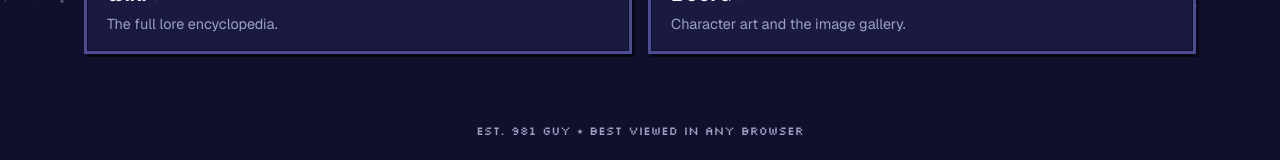
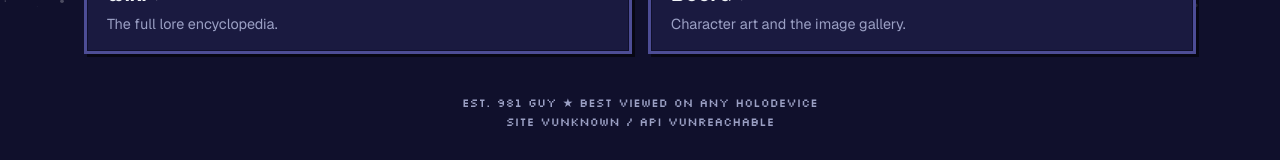
Before and after one commit to retribyte/ff-site, a Next.js app: page / in a window 1280 px wide. Shown: the part 792-952 px from the top of the page. Built offline with nearby package versions, Linux system fonts and the light colour scheme; no server answers.

Commit message:
Way better styling for footer

```diff
--- a/src/app/page.module.scss
+++ b/src/app/page.module.scss
@@ -1,7 +1,7 @@
 .main {
     max-width: var(--content-width);
     margin: 0 auto;
-    padding: 3rem 1.25rem 2rem;
+    padding: 3rem 1.25rem 0;
     min-height: calc(100vh - var(--navbar-height));
     display: flex;
     flex-direction: column;
--- a/src/app/page.tsx
+++ b/src/app/page.tsx
@@ -109,10 +109,6 @@ export default async function Home() {
                     </a>
                 ))}
             </section>
-
-            <footer className={styles.footer}>
-                <span className='pixel-label'>est. 981 GUY ⭑ best viewed in any browser</span>
-            </footer>
         </main>
     );
 }
--- a/src/components/footer/Footer.tsx
+++ b/src/components/footer/Footer.tsx
@@ -26,10 +26,12 @@ export default function Footer() {
 
     return (
         <footer className={styles.footer}>
-            <span title={`ff-site commit ${siteCommit}`}>Site {site}</span>
-            <span aria-hidden> · </span>
-            <span title={api ? `ff-server commit ${api.commit}` : undefined}>
-                API {api === undefined ? '…' : (api?.version ?? 'unreachable')}
+            <span className='pixel-label'>est. 981 GUY ★ best viewed on any holodevice</span>
+            <br />
+            <span className='pixel-label' title={`ff-site commit ${siteCommit}`}>Site v{site}</span>
+            <span className='pixel-label' aria-hidden> / </span>
+            <span className='pixel-label' title={api ? `ff-server commit ${api.commit}` : undefined}>
+                API v{api === undefined ? '…' : (api?.version ?? 'unreachable')}
             </span>
         </footer>
     );
```
